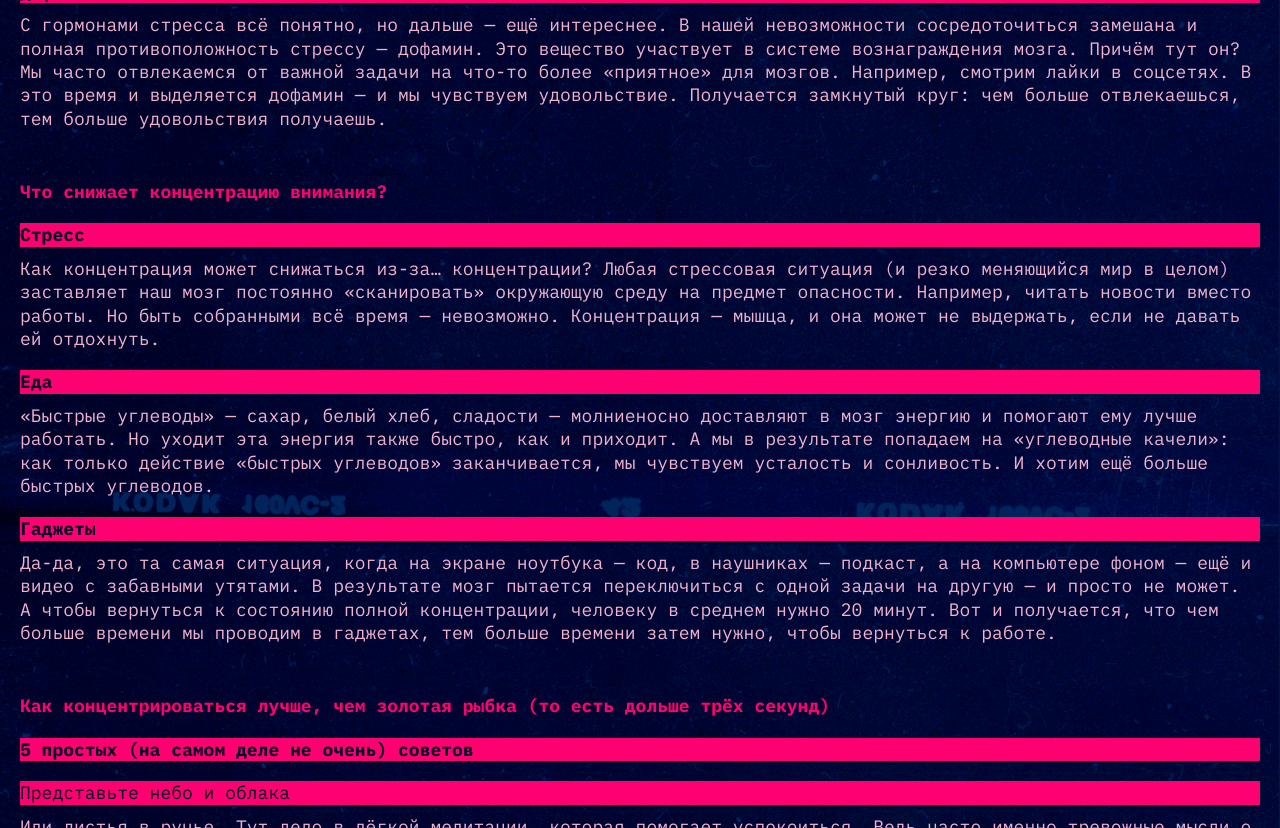
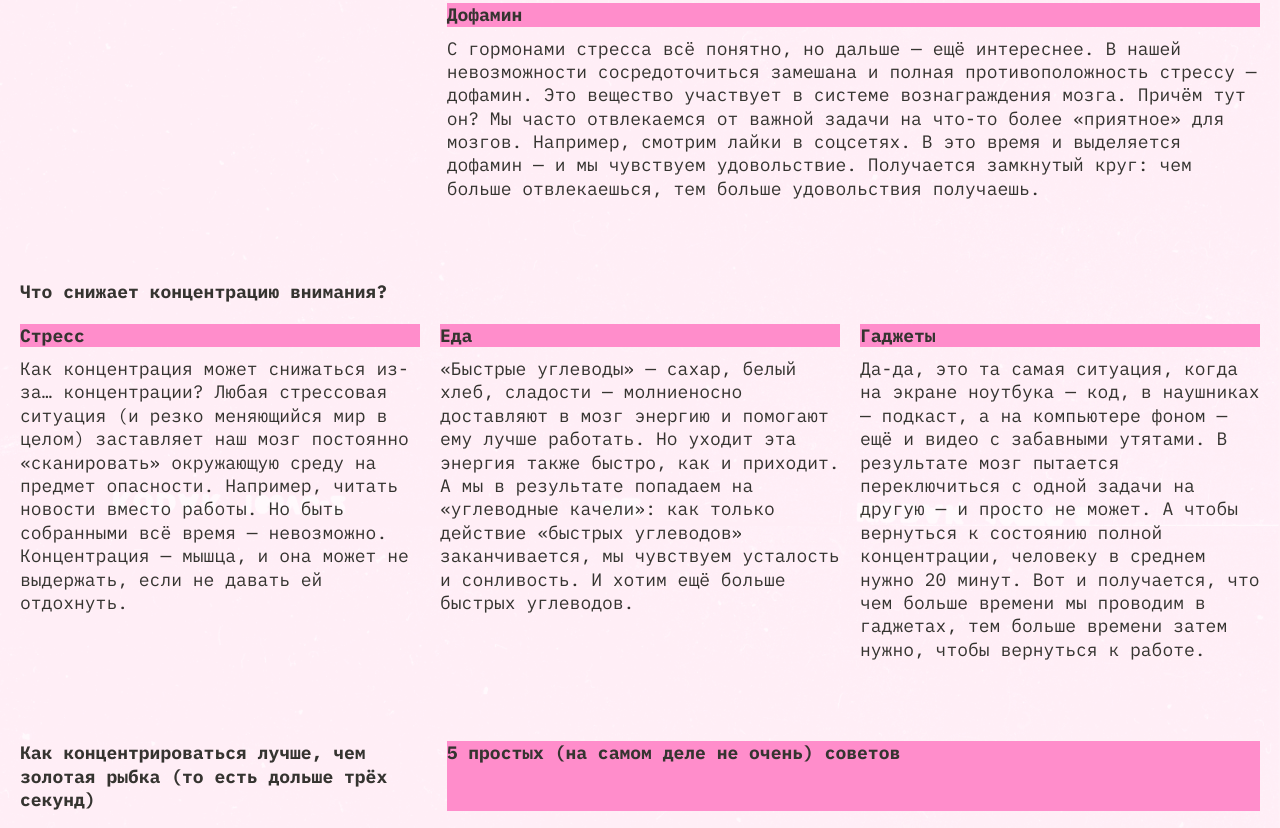
Before and after one commit to tsar-Leonid/slozhno-sosredotochitsya-ad, a plain HTML site: page index.html in a window 1280 px wide. Shown: the part 1074-1902 px from the top of the page. Drawn offline with Linux system fonts and the light colour scheme.

Commit message:
Добавлена адаптивность и светлая тема

```diff
--- a/styles/dark.css
+++ b/styles/dark.css
@@ -4,11 +4,18 @@
   переключая тему
 */
 
+/* Тёмная тема: принудительное переключение кнопкой «Неон» */
+
 :root.theme-dark {
-  /* сохраните этот селектор в приведённом виде.
-    Так стили написанные ниже будут иметь больший вес,
-    чем стили в медиазапросе предпочтений пользователя
-  */
+  --bg-color: #000028;
+  --bg-image: url("../images/cover-image-dark.png");
+  --text-color: #f1b2ce;
+  --accent-color: #ff0070;
+  --accent-text-color: #000028;
+  --title-color: #db00ff;
+  --heading-color: #ff0070;
+  --button-hover-color: rgb(255 0 112 / 0.4);
+  --rec-visibility: visible;
 }
 
 .theme-dark .page {
--- a/styles/light.css
+++ b/styles/light.css
@@ -4,12 +4,36 @@
   переключая тему
 */
 
+/* Светлая тема: принудительное переключение кнопкой «День» */
+
 :root.theme-light {
-  /* сохраните этот селектор в приведённом виде.
-    Так стили написанные ниже будут иметь больший вес,
-    чем стили в медиазапросе предпочтений пользователя
-  */
+  --bg-color: #fff1f7;
+  --bg-image: url("../images/cover-image-light.png");
+  --text-color: #353430;
+  --accent-color: #ff8dcb;
+  --accent-text-color: #353430;
+  --title-color: #ffc2e6;
+  --heading-color: #353430;
+  --button-hover-color: rgb(53 52 48 / 0.4);
+  --rec-visibility: hidden;
 }
+
+/* Светлая тема из системных настроек — срабатывает только в режиме «Авто» */
+
+@media (prefers-color-scheme: light) {
+  :root {
+    --bg-color: #fff1f7;
+    --bg-image: url("../images/cover-image-light.png");
+    --text-color: #353430;
+    --accent-color: #ff8dcb;
+    --accent-text-color: #353430;
+    --title-color: #ffc2e6;
+    --heading-color: #353430;
+    --button-hover-color: rgb(53 52 48 / 0.4);
+    --rec-visibility: hidden;
+  }
+}
+
 
 .theme-light .page {
   /* Вам также нужно будет написать ряд подобных селекторов */
--- a/styles/style.css
+++ b/styles/style.css
@@ -182,3 +182,65 @@
   color: var(--accent-text-color, #000028);
   background-color: var(--accent-color, #ff0070);
 }
+
+@media (width > 768px) {
+  .title-main {
+    font-size: clamp(7.5rem, 0.5625rem + 14.4531vw, 9.8125rem);
+  }
+
+  .header__text {
+    align-self: flex-end;
+    inline-size: clamp(364px, 50%, 491px);
+  }
+
+  .content {
+    gap: 80px;
+    padding-block: 60px;
+  }
+
+  .section {
+    grid-template-columns: minmax(236px, 1fr) 2fr;
+    column-gap: 20px;
+  }
+
+  /* три карточки занимают всю ширину под заголовком */
+  .section_wide .cards {
+    grid-column: 1 / -1;
+  }
+
+  /* подзаголовок и карточки советов — только в правой колонке */
+  .section_advices .section__subtitle,
+  .section_advices .cards {
+    grid-column: 2;
+  }
+
+  .gallery {
+    grid-template-columns: repeat(3, 1fr);
+    gap: 20px;
+  }
+
+  .gallery__item:first-child,
+  .gallery__item:last-child {
+    grid-column: span 2;
+  }
+
+  .gallery__item:nth-child(2),
+  .gallery__item:nth-child(3) {
+    grid-row: span 2;
+  }
+}
+
+@media (width > 1024px) {
+  .header__theme-menu {
+    align-self: center;
+    margin-block-start: 0;
+  }
+
+  .header__theme-menu-list {
+    flex-direction: row;
+  }
+
+  .section_wide .cards {
+    grid-template-columns: repeat(3, 1fr);
+  }
+}
```
